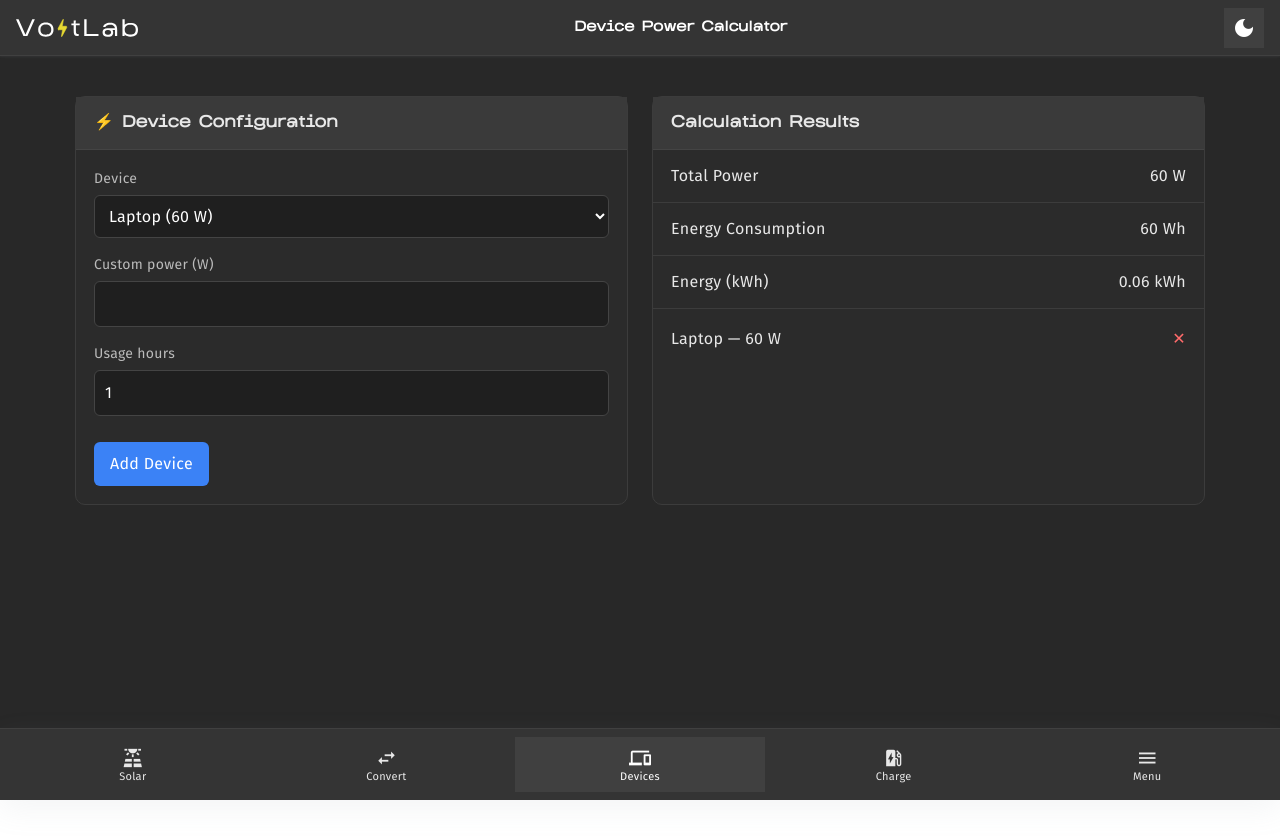
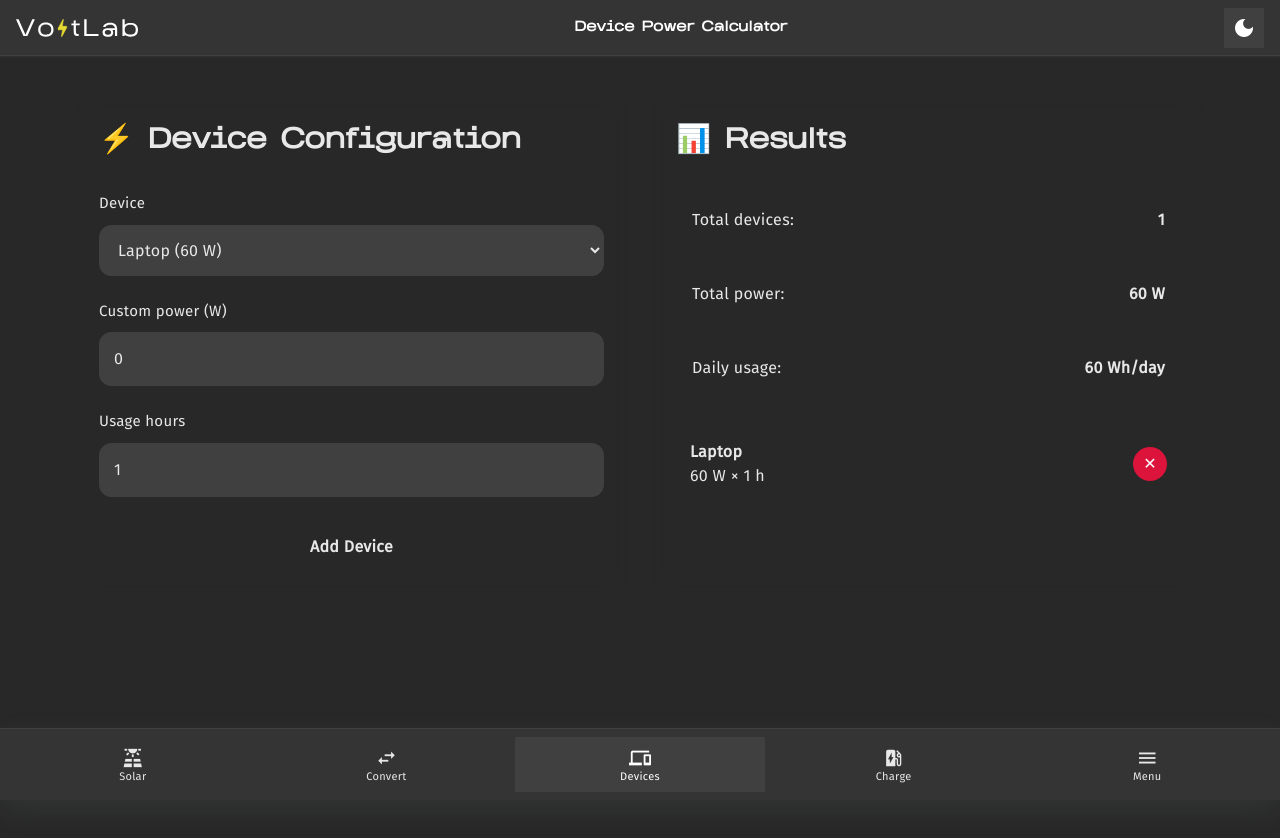
Before and after one commit to IT-Kamianets/voltlab.itkamianets.com, an Angular app: page /device-power-calculator in a window 1280 px wide. Both pictures are taken after a click on the button "Add Device". Shown: the top 838 px of the page. Before the commit the page ends 800 px from the top, so only its background shows below. Built offline with nearby package versions, Linux system fonts and the light colour scheme.

Commit message:
improved git commits

```diff
--- a/src/app/pages/device-power-calculator/device-power-calculator.component.html
+++ b/src/app/pages/device-power-calculator/device-power-calculator.component.html
@@ -9,71 +9,93 @@
 
     <div class="card-body">
 
+      <!-- Device -->
       <div class="form-row">
         <label>Device</label>
+
         <select [(ngModel)]="selectedDeviceIndex">
-          <option *ngFor="let device of devicePresets; let i = index" [value]="i">
-            {{device.name}} ({{device.power}} W)
+          <option
+            *ngFor="let device of devicePresets; let i = index"
+            [value]="i"
+          >
+            {{ device.name }} ({{ device.power }} W)
           </option>
         </select>
       </div>
 
+      <!-- Custom power -->
       <div class="form-row">
         <label>Custom power (W)</label>
-        <input type="number" [(ngModel)]="customPower">
+
+        <input
+          type="number"
+          [(ngModel)]="customPower"
+          placeholder="Enter power"
+        >
       </div>
 
+      <!-- Hours -->
       <div class="form-row">
         <label>Usage hours</label>
-        <input type="number" [(ngModel)]="hours">
+
+        <input
+          type="number"
+          [(ngModel)]="hours"
+          min="1"
+        >
       </div>
 
-      <button class="btn-primary" (click)="addDevice()">
+      <!-- Button -->
+      <button class="add-btn" (click)="addDevice()">
         Add Device
       </button>
 
     </div>
-
   </div>
 
   <!-- RIGHT SIDE -->
   <div class="card">
 
     <div class="card-header">
-      Calculation Results
+      📊 Results
     </div>
 
-    <div class="result-row">
-      <span>Total Power</span>
-      <span>{{totalPower}} W</span>
+    <div class="card-body">
+
+      <div class="result-box">
+        <span>Total devices:</span>
+        <strong>{{ devices.length }}</strong>
       </div>
 
-    <div class="result-row">
-      <span>Energy Consumption</span>
-      <span>{{totalEnergy}} Wh</span>
+      <div class="result-box">
+        <span>Total power:</span>
+        <strong>{{ totalPower }} W</strong>
       </div>
 
-    <div class="result-row">
-      <span>Energy (kWh)</span>
-      <span>{{totalEnergy/1000 | number:'1.2-2'}} kWh</span>
+      <div class="result-box">
+        <span>Daily usage:</span>
+        <strong>{{ totalEnergy }} Wh/day</strong>
       </div>
 
-    <div class="device-list">
+      <div class="devices-list">
 
         <div
           class="device-item"
-        *ngFor="let device of devices; let i = index">
+          *ngFor="let device of devices; let i = index"
+        >
+          <div>
+            <strong>{{ device.name }}</strong>
+            <div>{{ device.power }} W × {{ device.hours }} h</div>
+          </div>
 
-        {{device.name}} — {{device.power}} W
-
-        <button (click)="removeDevice(i)">
+          <button class="remove-btn" (click)="removeDevice(i)">
             ✕
           </button>
-
         </div>
 
       </div>
 
     </div>
+  </div>
 
 </div>
--- a/src/app/pages/device-power-calculator/device-power-calculator.component.scss
+++ b/src/app/pages/device-power-calculator/device-power-calculator.component.scss
@@ -1,81 +1,200 @@
-.page-grid{
-  display:grid;
-  grid-template-columns:1fr 1fr;
-  gap:24px;
-  padding:24px;
+:host {
+  display: block;
+  min-height: 100vh;
+  padding: 24px;
+  transition: 0.3s;
 }
 
-.card{
-  background:#2b2b2b;
-  border-radius:10px;
-  border:1px solid #3c3c3c;
+/* DARK THEME */
+
+:host-context(body.dark-theme) {
+  background: #1f1f1f;
+  color: #ffffff;
 }
 
-.card-header{
-  background:#3a3a3a;
-  padding:14px 18px;
-  font-weight:600;
-  border-bottom:1px solid #444;
+/* LIGHT THEME */
+
+:host-context(body.light-theme) {
+  background: #ececec;
+  color: #111111;
 }
 
-.card-body{
-  padding:18px;
+/* GRID */
+
+.page-grid {
+  display: grid;
+  grid-template-columns: 1fr 1fr;
+  gap: 24px;
 }
 
-.form-row{
-  display:flex;
-  flex-direction:column;
-  margin-bottom:16px;
+/* CARD */
+
+.card {
+  border-radius: 20px;
+  padding: 24px;
+  backdrop-filter: blur(10px);
+  transition: 0.3s;
 }
 
-.form-row label{
-  margin-bottom:6px;
-  font-size:14px;
-  color:#bbb;
+:host-context(body.dark-theme) .card {
+  background: #2b2b2b;
+  box-shadow: 0 0 20px rgba(0,0,0,0.3);
 }
 
-input, select{
-  background:#1f1f1f;
-  border:1px solid #444;
-  border-radius:6px;
-  padding:10px;
-  color:white;
+:host-context(body.light-theme) .card {
+  background: #f5f5f5;
+  box-shadow: 0 0 20px rgba(0,0,0,0.1);
 }
 
-.btn-primary{
-  margin-top:10px;
-  padding:10px 16px;
-  background:#3b82f6;
-  border:none;
-  border-radius:6px;
-  color:white;
-  cursor:pointer;
+/* HEADER */
+
+.card-header {
+  font-size: 28px;
+  font-weight: 700;
+  margin-bottom: 30px;
 }
 
-.btn-primary:hover{
-  background:#2563eb;
+/* FORM */
+
+.form-row {
+  display: flex;
+  flex-direction: column;
+  margin-bottom: 24px;
 }
 
-.result-row{
-  display:flex;
-  justify-content:space-between;
-  padding:14px 18px;
-  border-bottom:1px solid #3c3c3c;
+label {
+  margin-bottom: 10px;
+  font-size: 15px;
+  font-weight: 500;
 }
 
-.device-list{
-  padding:10px 18px;
+/* INPUTS */
+
+input,
+select {
+  width: 100%;
+  padding: 14px;
+  border-radius: 12px;
+  font-size: 16px;
+  transition: 0.3s;
 }
 
-.device-item{
-  display:flex;
-  justify-content:space-between;
-  padding:8px 0;
+/* DARK INPUTS */
+:host-context(html[data-mode='dark']) input,
+:host-context(html[data-mode='dark']) select {
+    background-color: var(--c-bg-tertiary) !important;
+    color: var(--c-text-primary) !important;
+    border: 1px solid var(--c-border);
+    color-scheme: dark; /* Це важливо для системних елементів */
 }
 
-.device-item button{
-  background:none;
-  border:none;
-  color:#ff6b6b;
-  cursor:pointer;
+:host-context(html[data-mode='dark']) select:focus {
+    outline: none;
+    border-color: var(--c-primary);
 }
+
+/* LIGHT INPUTS */
+:host-context(html[data-mode='light']) input,
+:host-context(html[data-mode='light']) select {
+    background: var(--c-bg-secondary);
+    color: var(--c-text-primary);
+    border: 1px solid var(--c-border);
+}
+
+/* BUTTON */
+
+.add-btn {
+  width: 100%;
+  padding: 14px;
+  border: none;
+  border-radius: 14px;
+  font-size: 16px;
+  font-weight: 700;
+  cursor: pointer;
+  transition: 0.3s;
+}
+
+/* DARK BUTTON */
+
+:host-context(body.dark-theme) .add-btn {
+  background: #ffc107;
+  color: #111;
+}
+
+/* LIGHT BUTTON */
+
+:host-context(body.light-theme) .add-btn {
+  background: #222;
+  color: white;
+}
+
+.add-btn:hover {
+  transform: translateY(-2px);
+}
+
+/* RESULTS */
+
+.result-box {
+  display: flex;
+  justify-content: space-between;
+  margin-bottom: 18px;
+  padding: 16px;
+  border-radius: 12px;
+}
+
+:host-context(body.dark-theme) .result-box {
+  background: #1f1f1f;
+}
+
+:host-context(body.light-theme) .result-box {
+  background: #ffffff;
+}
+
+/* DEVICE LIST */
+
+.devices-list {
+  margin-top: 30px;
+}
+
+.device-item {
+  display: flex;
+  justify-content: space-between;
+  align-items: center;
+  padding: 14px;
+  border-radius: 12px;
+  margin-bottom: 12px;
+}
+
+:host-context(body.dark-theme) .device-item {
+  background: #1f1f1f;
+}
+
+:host-context(body.light-theme) .device-item {
+  background: #ffffff;
+}
+
+/* REMOVE BUTTON */
+
+.remove-btn {
+  border: none;
+  background: crimson;
+  color: white;
+  width: 34px;
+  height: 34px;
+  border-radius: 50%;
+  cursor: pointer;
+  font-size: 16px;
+}
+
+/* RESPONSIVE */
+
+@media (max-width: 900px) {
+
+  .page-grid {
+    grid-template-columns: 1fr;
+  }
+
+  .card-header {
+    font-size: 22px;
+  }
+}
--- a/src/app/pages/device-power-calculator/device-power-calculator.component.ts
+++ b/src/app/pages/device-power-calculator/device-power-calculator.component.ts
@@ -7,7 +7,7 @@ import { FormsModule } from '@angular/forms';
   standalone: true,
   imports: [CommonModule, FormsModule],
   templateUrl: './device-power-calculator.component.html',
-  styleUrl: './device-power-calculator.component.scss'
+  styleUrls: ['./device-power-calculator.component.scss']
 })
 export class DevicePowerCalculatorComponent {
 
@@ -20,33 +20,52 @@ export class DevicePowerCalculatorComponent {
   ];
 
   selectedDeviceIndex = 0;
-  customPower: number | null = null;
+  customPower = 0;
   hours = 1;
 
-  devices: { name: string; power: number }[] = [];
+  devices: any[] = [];
 
-  get totalPower(): number {
-    return this.devices.reduce((sum, d) => sum + d.power, 0);
-  }
-
-  get totalEnergy(): number {
-    return this.totalPower * this.hours;
-  }
+  totalPower = 0;
+  totalEnergy = 0;
 
   addDevice() {
+
     const selected = this.devicePresets[this.selectedDeviceIndex];
-    const power = this.customPower ? this.customPower : selected.power;
 
-    this.devices.push({
+    const power =
+      this.customPower > 0
+        ? this.customPower
+        : selected.power;
+
+    const newDevice = {
       name: selected.name,
-      power: power
-    });
+      power: power,
+      hours: this.hours
+    };
 
-    this.customPower = null;
+    this.devices.push(newDevice);
+
+    this.calculateTotals();
+
+    this.customPower = 0;
+    this.hours = 1;
   }
 
   removeDevice(index: number) {
     this.devices.splice(index, 1);
+    this.calculateTotals();
   }
 
+  calculateTotals() {
+
+    this.totalPower = 0;
+    this.totalEnergy = 0;
+
+    for (let device of this.devices) {
+
+      this.totalPower += device.power;
+
+      this.totalEnergy += device.power * device.hours;
+    }
+  }
 }
--- a/src/styles.css
+++ b/src/styles.css
@@ -296,3 +296,13 @@ body {
   font-family: var(--font-display);
 
 }
+html[data-mode='dark'] {
+    select {
+        color-scheme: dark !important;
+
+        option {
+            background-color: var(--c-bg-secondary) !important;
+            color: var(--c-text-primary) !important;
+        }
+    }
+}
```
Also changed, not shown: package.json (+14 -13 lines). Lines whose indentation alone changed are shown as unchanged.
